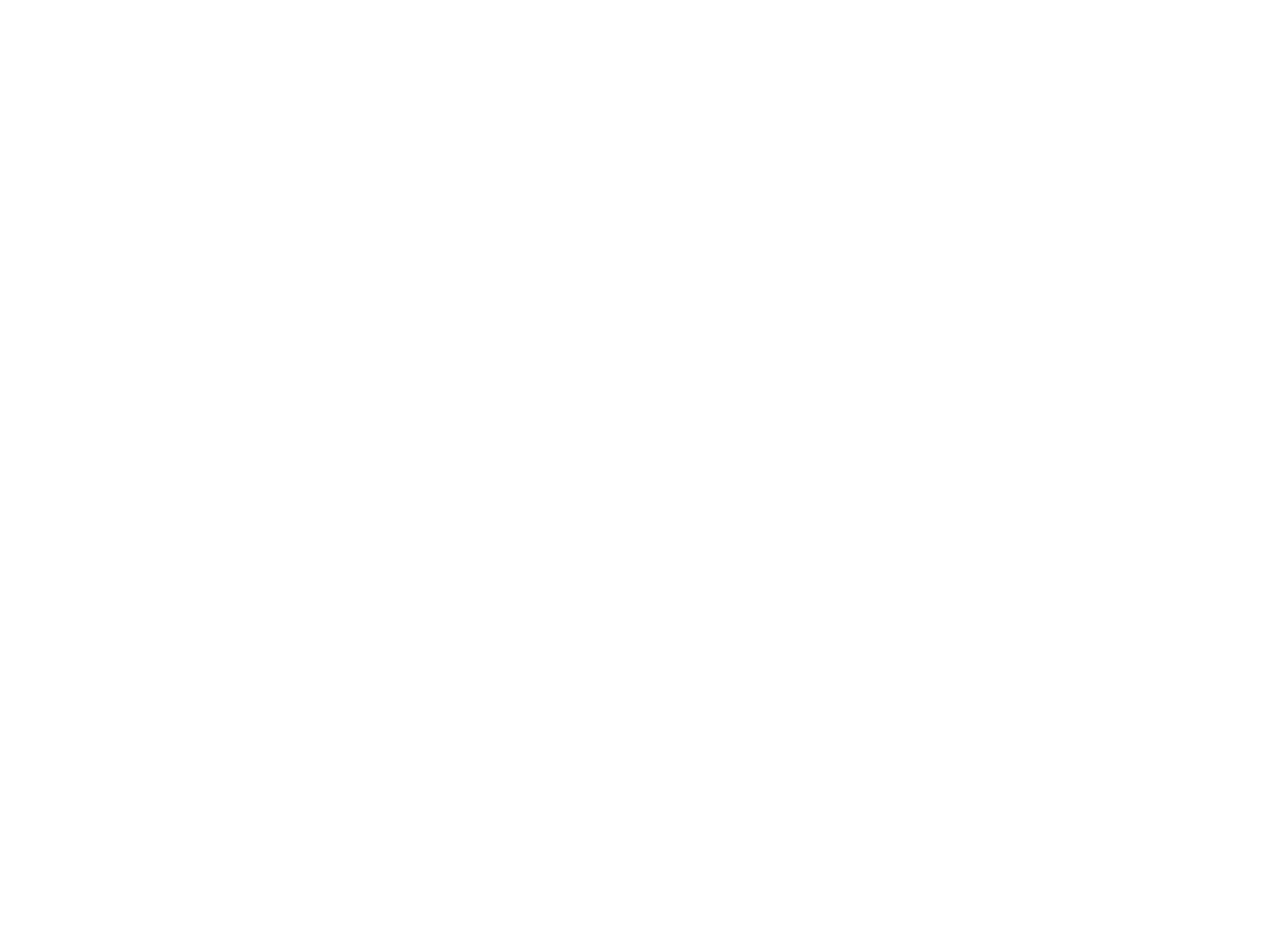
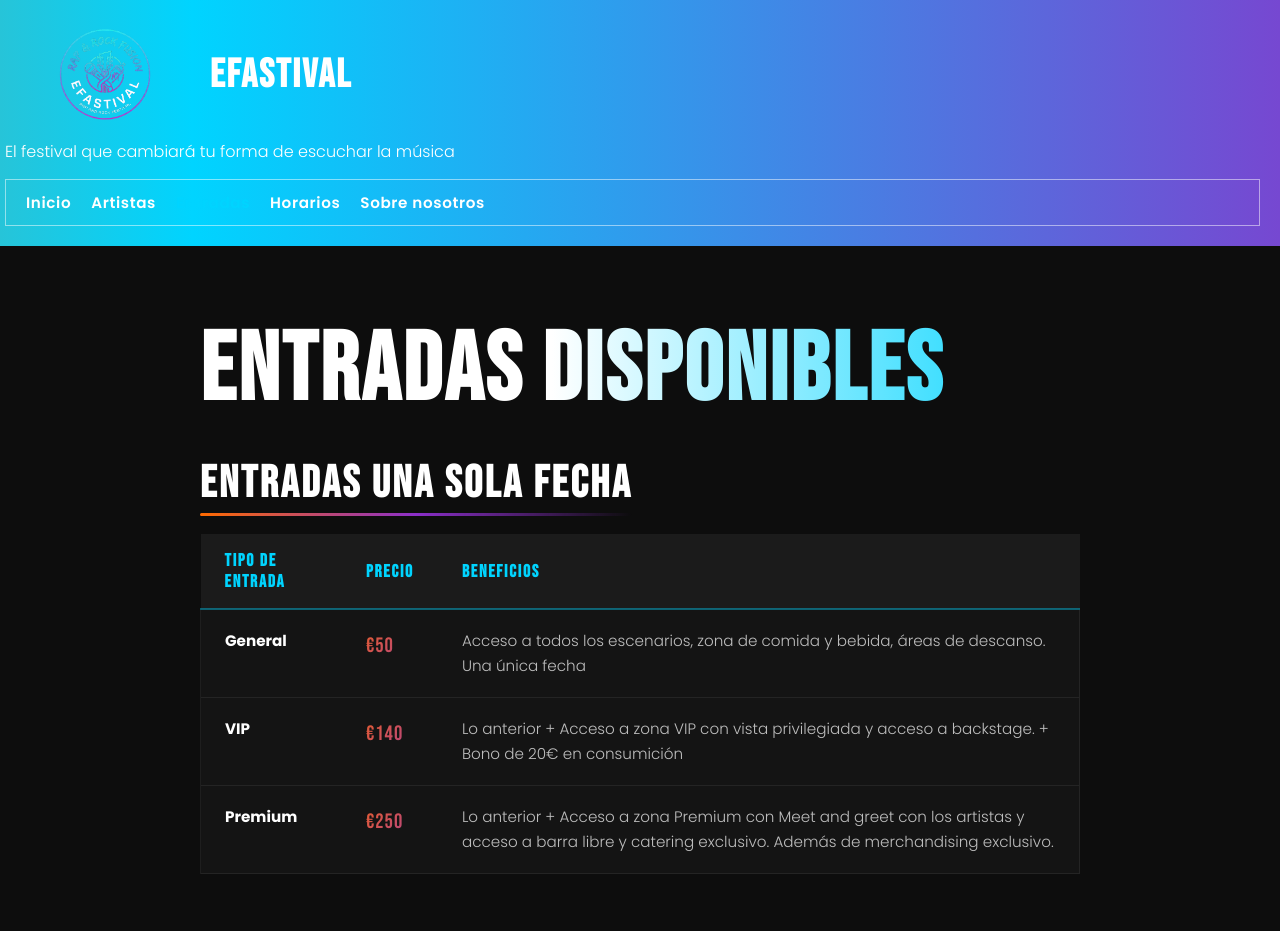
Before and after one commit to G1T-J04K1NG/Trabajo-HTML-Y-CSS, a plain HTML site: page entradas.html in a window 1280 px wide. Shown: the top 931 px of the page. Before the commit the page ends 800 px from the top, so only its background shows below. Drawn offline with Linux system fonts and the light colour scheme.

Commit message:
Añado entradas

```diff
--- a/Css/styles.css
+++ b/Css/styles.css
@@ -664,15 +664,149 @@
         grid-template-columns: 1fr;
     }
 }
+/* ── ENTRADAS ── */
+#contenidoEntradas {
+    padding: 80px 40px 60px;
+    max-width: 960px;
+    margin: 0 auto;
+}
 
-.spotify-sidebar{
+#tituloEntradas {
+    font-family: 'Bebas Neue', cursive;
+    font-size: clamp(3rem, 8vw, 6rem);
+    line-height: 0.95;
+    letter-spacing: 0.03em;
+    text-transform: uppercase;
+    animation: slideUp 0.8s cubic-bezier(0.16, 1, 0.3, 1) both;
+    background: linear-gradient(90deg, var(--white) 40%, var(--cyan));
+    -webkit-background-clip: text;
+    -webkit-text-fill-color: transparent;
+    background-clip: text;
+    margin-bottom: 2.5rem;
+}
 
-    width: 300px;
-    background-color: #121212;
-    padding: 15px;
-    border-radius: 12px;
-    box-shadow: 0px 4px 10px rgba(0, 0, 0, 0.3);
-    color: #fff;
-    align-items: right;
+/* ── Subtítulos de sección ── */
+#entradasSolaFecha,
+#entradasAbono {
+    margin-bottom: 60px;
+}
 
+#entradasAbono {
+    margin-top: 60px;
+    padding-top: 60px;
+    border-top: 1px solid rgba(255, 255, 255, 0.07);
 }
+
+#tituloSolaFecha,
+#tituloAbonos {
+    font-family: 'Bebas Neue', cursive;
+    font-size: clamp(1.8rem, 4vw, 2.8rem);
+    letter-spacing: 0.06em;
+    text-transform: uppercase;
+    margin-bottom: 1.5rem;
+    position: relative;
+    display: inline-block;
+    color: var(--white);
+}
+
+#tituloSolaFecha::after,
+#tituloAbonos::after {
+    content: '';
+    position: absolute;
+    bottom: -6px;
+    left: 0;
+    width: 100%;
+    height: 3px;
+    background: linear-gradient(90deg, var(--orange), var(--purple), transparent);
+    border-radius: 2px;
+}
+
+/* ── Tablas ── */
+#tablaEntradas,
+#tablaAbonos {
+    width: 100%;
+    border-collapse: collapse;
+    font-size: 0.95rem;
+    animation: fadeIn 0.6s 0.2s both;
+}
+
+#tablaEntradas th,
+#tablaAbonos th {
+    font-family: 'Bebas Neue', cursive;
+    font-size: 1.1rem;
+    letter-spacing: 0.1em;
+    text-transform: uppercase;
+    text-align: left;
+    padding: 1rem 1.5rem;
+    background: rgba(255, 255, 255, 0.06);
+    border-bottom: 2px solid rgba(0, 212, 255, 0.4);
+    color: var(--cyan);
+}
+
+#tablaEntradas td,
+#tablaAbonos td {
+    padding: 1.2rem 1.5rem;
+    border-bottom: 1px solid rgba(255, 255, 255, 0.07);
+    color: rgba(255, 255, 255, 0.72);
+    font-weight: 300;
+    line-height: 1.6;
+    vertical-align: top;
+}
+
+#tablaEntradas td:first-child,
+#tablaAbonos td:first-child {
+    font-weight: 700;
+    color: var(--white);
+    white-space: nowrap;
+}
+
+#tablaEntradas td:nth-child(2),
+#tablaAbonos td:nth-child(2) {
+    font-family: 'Bebas Neue', cursive;
+    font-size: 1.3rem;
+    letter-spacing: 0.05em;
+    background: linear-gradient(135deg, var(--orange), var(--purple));
+    -webkit-background-clip: text;
+    -webkit-text-fill-color: transparent;
+    background-clip: text;
+    white-space: nowrap;
+}
+
+#tablaEntradas tr:not(:first-child),
+#tablaAbonos tr:not(:first-child) {
+    background: rgba(255, 255, 255, 0.03);
+    border: 1px solid rgba(255, 255, 255, 0.07);
+    transition: background 0.25s, border-color 0.25s;
+}
+
+#tablaEntradas tr:not(:first-child):hover,
+#tablaAbonos tr:not(:first-child):hover {
+    background: rgba(139, 47, 201, 0.12);
+    border-color: rgba(0, 212, 255, 0.3);
+}
+
+@media (max-width: 600px) {
+    #contenidoEntradas {
+        padding-left: 20px;
+        padding-right: 20px;
+    }
+
+    #entradasAbono {
+        margin-top: 40px;
+        padding-top: 40px;
+    }
+
+    #tablaEntradas th,
+    #tablaEntradas td,
+    #tablaAbonos th,
+    #tablaAbonos td {
+        padding: 0.9rem 1rem;
+    }
+
+    #tablaEntradas th:last-child,
+    #tablaEntradas td:last-child,
+    #tablaAbonos th:last-child,
+    #tablaAbonos td:last-child {
+        display: none;
+    }
+}
--- a/entradas.html
+++ b/entradas.html
@@ -0,0 +1,94 @@
+<!DOCTYPE html>
+<html id="paginaEntradas" lang="es">
+<head>
+    <meta charset="UTF-8">
+    <meta name="viewport" content="width=device-width, initial-scale=1.0">
+    <title>Entradas — EFAstival</title>
+    <link id="fuenteGoogle" href="https://fonts.googleapis.com/css2?family=Bebas+Neue&family=Poppins:wght@300;400;600;700&display=swap" rel="stylesheet">
+    <link id="estilosPrincipales" rel="stylesheet" href="Css/styles.css">
+
+</head>
+<body id="cuerpo">
+
+    <!-- HEADER -->
+    <header id="cabecera">
+        <div id="cabeceraTop" class="header-top">
+            <img id="imgLogo" src="img/Gemini_Generated_Image_ssu0tbssu0tbssu0-removebg-preview.png" alt="Logo Efastival" />
+            <h1 id="TituloPrincipal">EFASTIVAL</h1>
+        </div>
+        <p id="subtituloHeader">El festival que cambiará tu forma de escuchar la música</p>
+        <nav id="navegacion">
+            <ul id="menuNav">
+                <li id="navInicio"><a href="index.html">Inicio</a></li>
+                <li id="navArtistas"><a href="artistas.html">Artistas</a></li>
+                <li id="navEntradas"><a href="entradas.html" class="nav-activo">Entradas</a></li>
+                <li id="navHorarios"><a href="horarios.html">Horarios</a></li>
+                <li id="navSobreNosotros"><a href="sobreNosotros.html">Sobre nosotros</a></li>
+            </ul>
+        </nav>
+    </header>
+
+    <main id="contenidoEntradas">
+        <h1 id="tituloEntradas">Entradas Disponibles</h1>
+        <div id="entradasSolaFecha">
+            <h2 id="tituloSolaFecha">Entradas Una Sola Fecha</h2>
+            <table id = "tablaEntradas">
+                <tr>
+                    <th>Tipo de Entrada</th>
+                    <th>Precio</th>
+                    <th>Beneficios</th>
+                </tr>
+                <tr>
+                    <td>General</td>
+                    <td>€50</td>
+                    <td>Acceso a todos los escenarios, zona de comida y bebida, áreas de descanso. Una única fecha</td>
+                </tr>
+                <tr>
+                    <td>VIP</td>
+                    <td>€140</td>
+                    <td>Lo anterior + Acceso a zona VIP con vista privilegiada y acceso a backstage. + Bono de 20€ en consumición </td>
+                </tr>
+                <tr>
+                    <td>Premium</td>
+                    <td>€250</td>
+                    <td>Lo anterior + Acceso a zona Premium con Meet and greet con los artistas y acceso a barra libre y catering exclusivo. Además de merchandising exclusivo.</td>
+                </tr>
+
+
+            </table>
+        </div>
+
+        <div id = "entradasAbono">
+            <h2 id="tituloAbonos">Abonos para Todas las Fechas</h2>
+            <table id = "tablaAbonos">
+                <tr>
+                    <th>Tipo de Abono</th>
+                    <th>Precio</th>
+                    <th>Beneficios</th>
+                </tr>
+                <tr>
+                    <td>General</td>
+                    <td>€150</td>
+                    <td>Acceso a todos los escenarios, zona de comida y bebida, áreas de descanso. Acceso a todas las fechas.</td>
+                </tr>
+                <tr>
+                    <td>VIP</td>
+                    <td>€320</td>
+                    <td>Lo anterior + Acceso a zona VIP con vista privilegiada y acceso a backstage. + Bono de 20€ en consumición por fecha.</td>
+                </tr>
+                <tr>
+                    <td>Premium</td>
+                    <td>€750</td>
+                    <td>Lo anterior + Acceso a zona Premium con Meet and greet con los artistas y acceso a barra libre y catering exclusivo. Además de merchandising exclusivo.</td>
+                </tr>
+            </table>
+        </div>
+    </main>
+
+    <!-- FOOTER -->
+    <footer id="piePagina">
+        <p id="copyright">© 2025 EFAstival · Todos los derechos reservados</p>
+    </footer>
+
+</body>
+</html>
```
